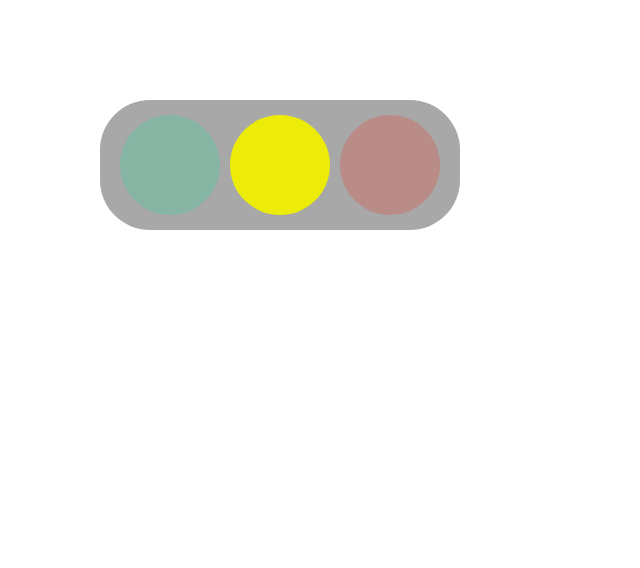
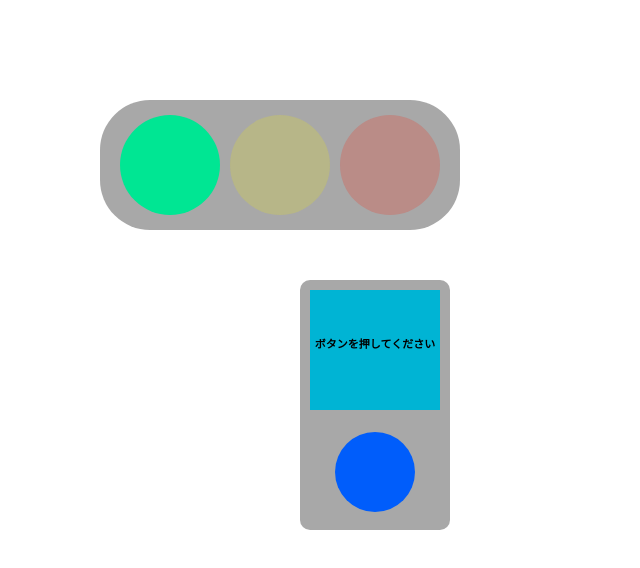
Before and after one commit to igatake/Traffic-Light, a plain HTML site: page index.html in a window 1280 px wide. Shown: the whole page, without its empty margins (0-640 px from the left). Drawn offline with nearby package versions, Linux system fonts and the light colour scheme.

Commit message:
#refs #2 fixed

```diff
--- /dev/null
+++ b/button.js
@@ -0,0 +1,38 @@
+//ボタンが連打されることによる挙動の崩れを防ぐための変数を規定
+let isBlue = true;
+
+$('#btn').on('click', function(){
+  if (isBlue === false) {
+//もしこれがfalseだった場合,
+//すでに信号は変化しているので,
+//ボタンを押しても作用しないようにする
+    return;
+  }
+  blueToYellow();
+//setTimeoutで変化の順序を設定
+//赤=>青は8000-3000で５秒間で青に戻る設定
+  setTimeout(YellowToRed, 3000);
+  setTimeout(RedtoBlue, 8000);
+});
+
+//chg__opcの付け外しによりopactyを
+//1<=>0.2に変更することで点灯を表現。
+function blueToYellow(){
+  $('#blue').removeClass('chg__opc');
+  $('#yellow').addClass('chg__opc');
+  isBlue = false;
+  console.log('Turn in yellow');
+}
+
+function YellowToRed(){
+  $('#yellow').removeClass('chg__opc');
+  $('#red').addClass('chg__opc');
+  console.log('Turn in red');
+}
+
+function RedtoBlue(){
+  $('#red').removeClass('chg__opc');
+  $('#blue').addClass('chg__opc');
+  isBlue = true;
+  console.log('Turn in blue');
+}
--- a/index.html
+++ b/index.html
@@ -4,20 +4,25 @@
     <meta charset="utf-8">
     <title>Traffic Light</title>
     <link rel="stylesheet" href="master.css">
-    <script
-src="https://code.jquery.com/jquery-3.3.1.min.js"
+    <script src="https://code.jquery.com/jquery-3.3.1.min.js"
 integrity="sha256-FgpCb/KJQlLNfOu91ta32o/NMZxltwRo8QtmkMRdAu8="
 crossorigin="anonymous"></script>
   </head>
   <body>
     <div id="container">
-      <div id="blue" class="lights">
+      <div id="blue" class="lights chg__opc">
       </div>
       <div id="yellow" class="lights">
       </div>
       <div id="red" class="lights">
       </div>
     </div>
-  <script src="main.js" charset="utf-8"></script>
+    <div class="btn__container">
+      <div class="display">
+        <p class="display__text">ボタンを押してください</p>
+      </div>
+      <div id="btn"></div>
+    </div>
+  <script src="button.js" charset="utf-8"></script>
   </body>
 </html>
--- a/master.css
+++ b/master.css
@@ -6,10 +6,10 @@
 #container {
   background-color: rgb(168, 168, 168);
   border-radius: 50px;
-  float: left;
   display: flex;
   padding: 15px 15px;
-  margin: 100px 100px;
+  margin: 100px 100px 50px;
+  width: 330px;
 }
 
 .lights {
@@ -29,3 +29,43 @@
 #red {
   background-color: rgb(255, 26, 4);
 }
+
+.btn__container {
+  height: 250px;
+  width: 150px;
+  background-color: rgb(168, 168, 168);
+  margin-left: 300px;
+  position: absolute;
+  border-radius: 10px;
+}
+
+.display {
+  position: relative;
+  background-color: rgb(0, 180, 212);
+  height: 120px;
+  width: 130px;
+  margin: 10px auto;
+  text-align: center;
+}
+
+.display p {
+  padding-top: 45px;
+  font-size:11px;
+  font-weight: bold;
+}
+
+#btn {
+  display: inline-block;
+  position: relative;
+  height: 80px;
+  width: 80px;
+  background-color: rgb(0, 93, 251);
+  border-radius: 40px;
+  margin: 12px 35px;
+  cursor: pointer;
+}
+
+/*このclassを付け外しすることで点灯を表現できる*/
+.chg__opc {
+  opacity: 1;
+}
```
Also changed, not shown: loop.js (added, +33 -0 lines).
